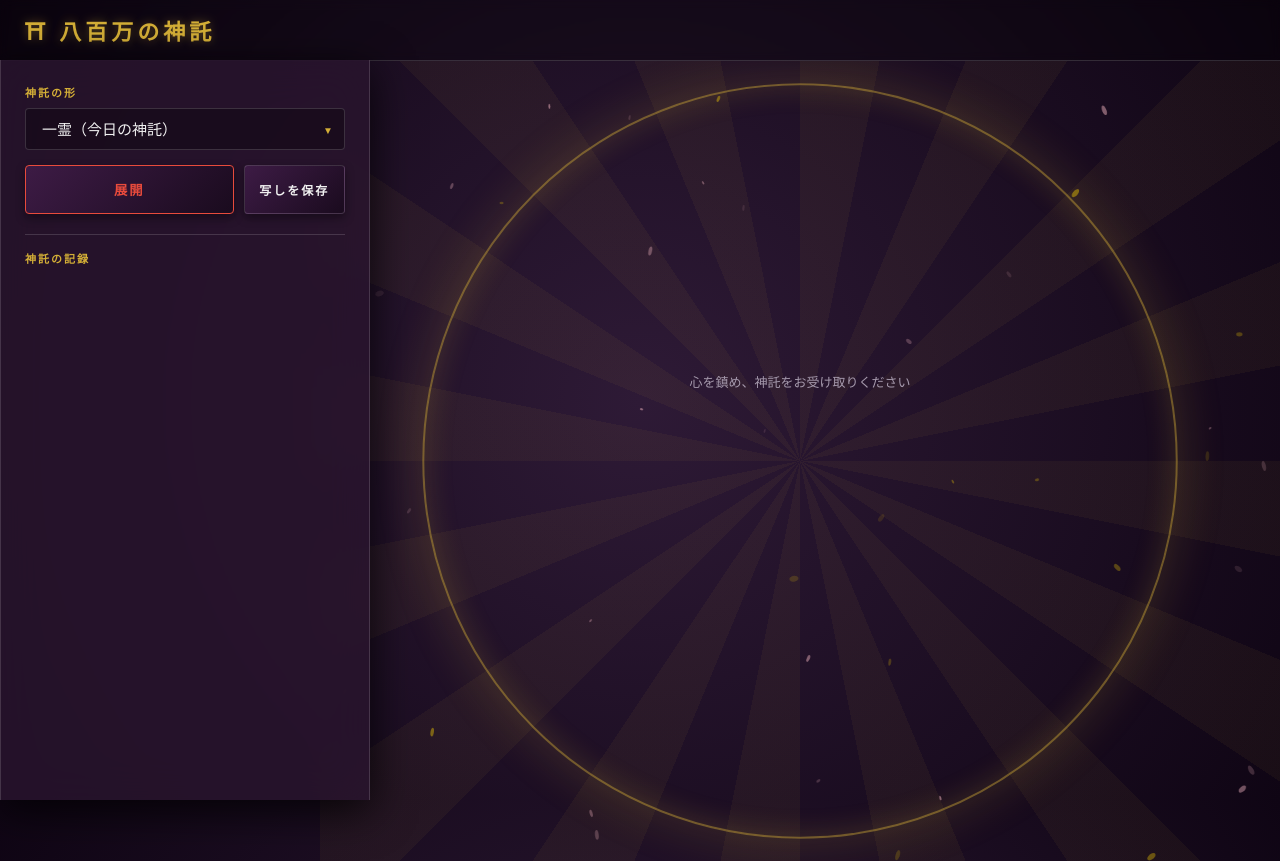
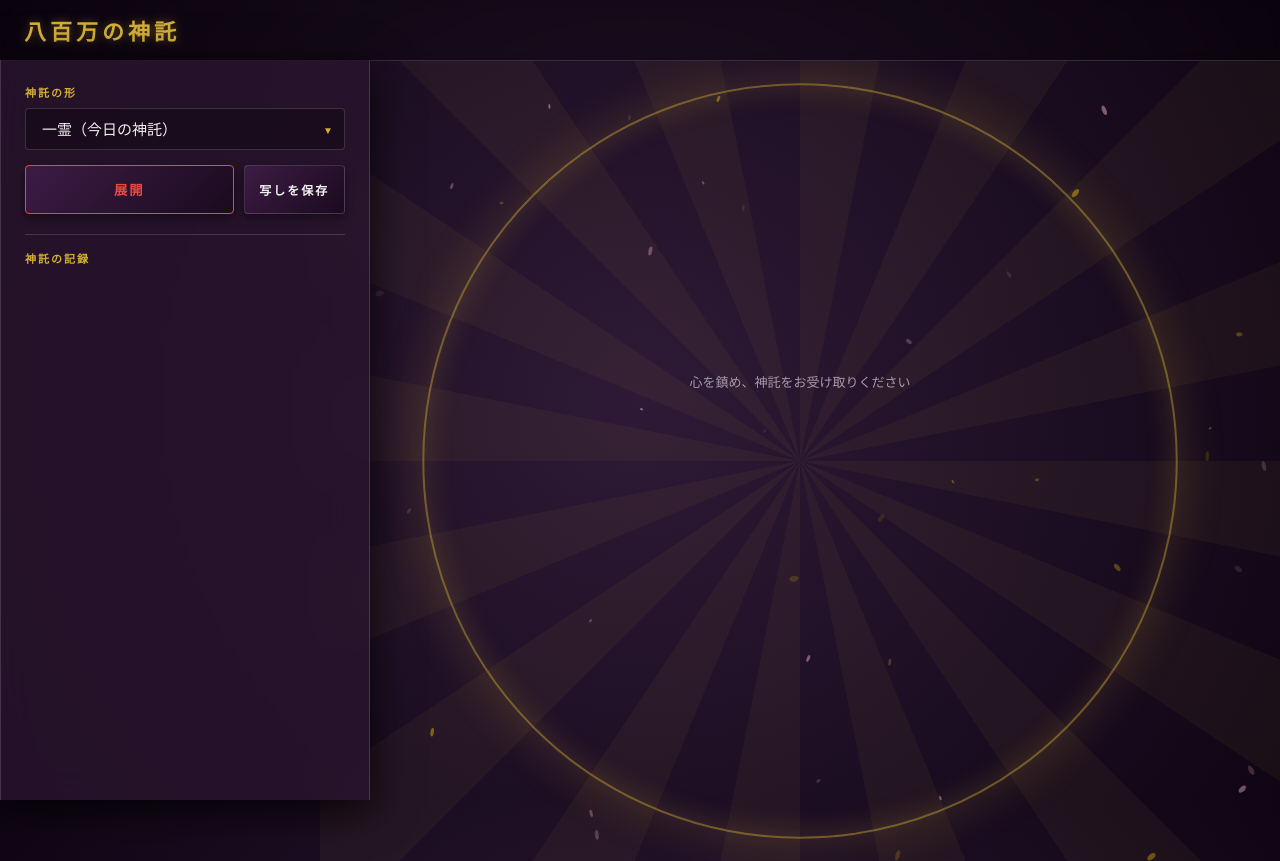
Before and after one commit to ma1chimonji/Japanese-Oracle-Cards, a plain HTML site: page index.html in a window 1280 px wide. Drawn offline with Linux system fonts and the light colour scheme.

Commit message:
Update index.html

```diff
--- a/index.html
+++ b/index.html
@@ -13,7 +13,7 @@
 <body>
 
 <header>
-  <h1>⛩ 八百万の神託</h1>
+  <h1>八百万の神託</h1>
 </header>
 
 <div class="wrap">
```
